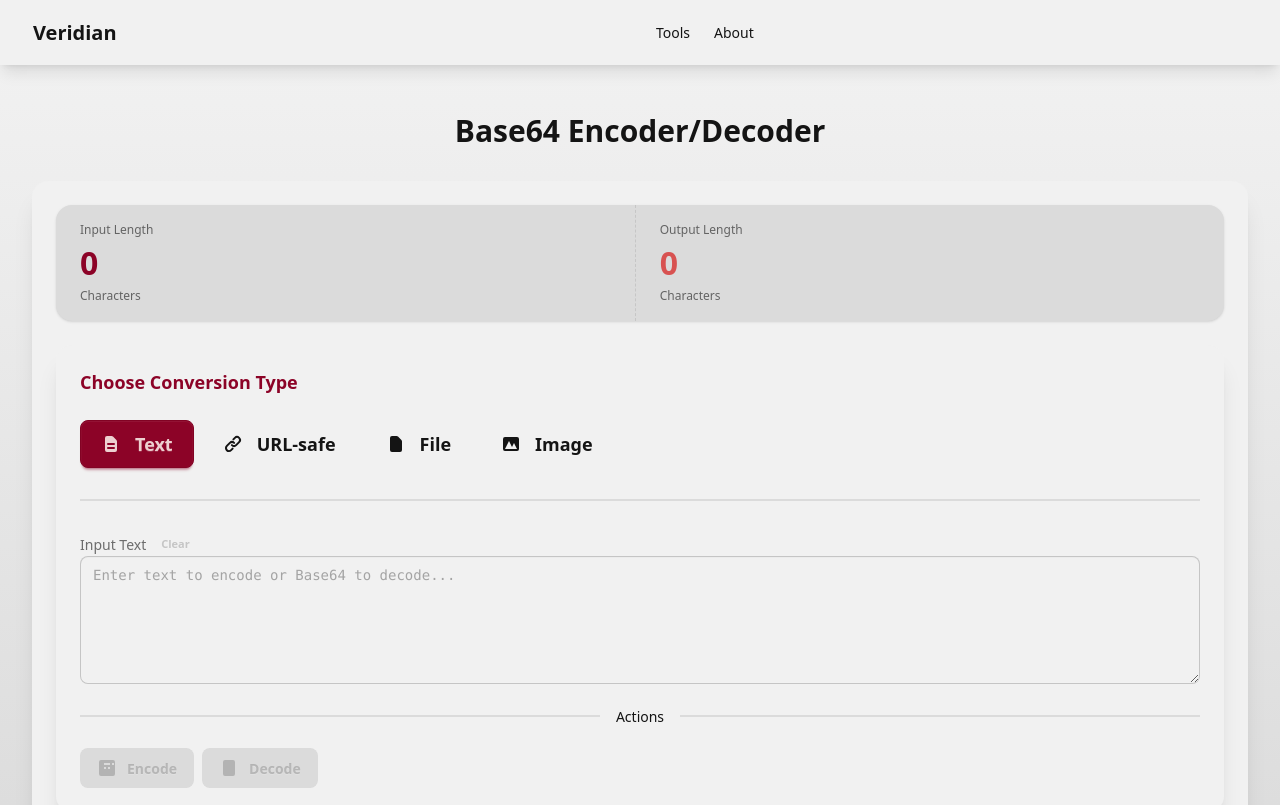
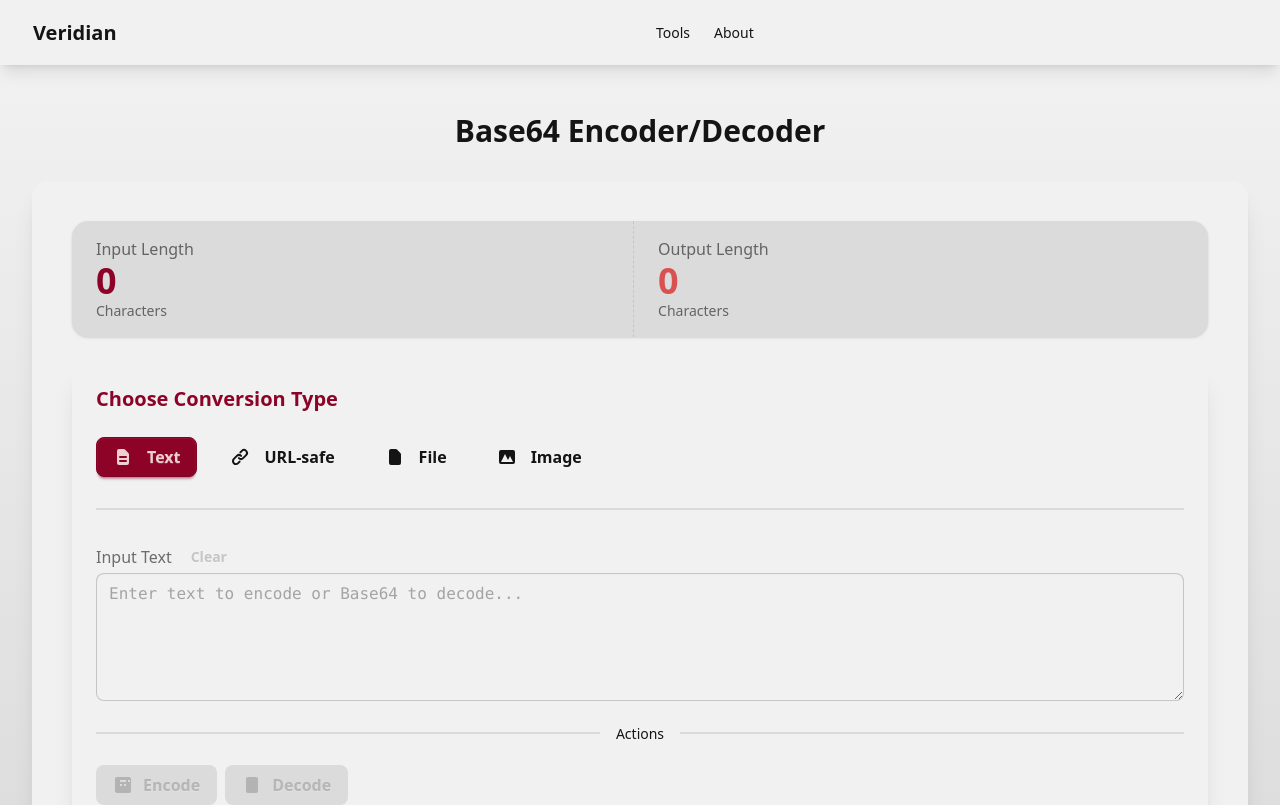
Before and after one commit to RahulSingh225/veridian, a Next.js app: page /tools/base64-utility in a window 1280 px wide. Shown: the top 805 px of the page. Built offline with nearby package versions, Linux system fonts and the light colour scheme.

Commit message:
ui chnages

```diff
--- a/src/app/page.tsx
+++ b/src/app/page.tsx
@@ -131,56 +131,60 @@ export default function Home() {
   return (
     <div className="min-h-screen bg-gradient-to-b from-base-100 to-base-200">
       {/* Hero Section */}
-      <div className="hero py-12 bg-base-200">
-        <div className="hero-content text-center">
-          <div className="max-w-3xl space-y-6">
-            <h1 className="text-5xl font-bold text-base-content">
+      <div className="hero py-6 sm:py-12 bg-base-200">
+        <div className="hero-content text-center px-4">
+          <div className="max-w-3xl space-y-4 sm:space-y-6">
+            <h1 className="text-3xl sm:text-4xl md:text-5xl font-bold text-base-content">
               Welcome to <span className="text-primary">Veridian</span>
             </h1>
-            <p className="text-xl text-base-content/80">
+            <p className="text-lg sm:text-xl text-base-content/80 px-2">
               Your all-in-one platform for powerful online tools. Simplify your workflow with our carefully crafted solutions.
             </p>
 
             {/* Search Bar */}
-            <div className="form-control w-full max-w-xl mx-auto">
-              <div className="input-group">
+            <div className="form-control w-full max-w-xl mx-auto px-4 sm:px-0">
+              <div className="relative">
                 <input
                   type="text"
                   placeholder="Search tools..."
-                  className="input input-bordered w-full"
+                  className="input input-bordered w-full pl-10"
                   value={searchQuery}
                   onChange={(e) => setSearchQuery(e.target.value)}
                 />
-                {/* <button className="btn btn-square btn-primary w-half max-w-xl mx-auto">
-                  <svg xmlns="http://www.w3.org/2000/svg" className="h-6 w-6" fill="none" viewBox="0 0 24 24" stroke="currentColor">
+                <svg
+                  xmlns="http://www.w3.org/2000/svg"
+                  className="h-5 w-5 absolute left-3 top-1/2 transform -translate-y-1/2 text-base-content/50"
+                  fill="none"
+                  viewBox="0 0 24 24"
+                  stroke="currentColor"
+                >
                   <path strokeLinecap="round" strokeLinejoin="round" strokeWidth="2" d="M21 21l-6-6m2-5a7 7 0 11-14 0 7 7 0 0114 0z" />
                 </svg>
-                </button> */}
               </div>
             </div>
 
             {/* Feature Badges */}
-            <div className="flex flex-wrap justify-center gap-4 text-sm pt-4">
-              <span className="badge badge-primary badge-lg">Free to Use</span>
-              <span className="badge badge-primary badge-lg">No Sign-up Required</span>
-              <span className="badge badge-primary badge-lg">Privacy Focused</span>
-              <span className="badge badge-primary badge-lg">Regular Updates</span>
+            <div className="flex flex-wrap justify-center gap-2 sm:gap-4 text-xs sm:text-sm pt-4 px-2">
+              <span className="badge badge-primary badge-md sm:badge-lg">Free to Use</span>
+              <span className="badge badge-primary badge-md sm:badge-lg whitespace-nowrap">No Sign-up Required</span>
+              <span className="badge badge-primary badge-md sm:badge-lg">Privacy Focused</span>
+              <span className="badge badge-primary badge-md sm:badge-lg">Regular Updates</span>
             </div>
           </div>
         </div>
       </div>
 {/* Tools Section */}
-      <div className="max-w-7xl mx-auto px-4 sm:px-6 lg:px-8 py-12">
+      <div className="max-w-7xl mx-auto px-3 sm:px-6 lg:px-8 py-8 sm:py-12">
         {!searchQuery && (
-          <div className="mb-12">
-            <h2 className="text-2xl font-bold text-center mb-6 text-base-content">
+          <div className="mb-8 sm:mb-12">
+            <h2 className="text-xl sm:text-2xl font-bold text-center mb-4 sm:mb-6 text-base-content px-2">
               Browse by Category
             </h2>
-            <div className="flex flex-wrap justify-center gap-3 max-w-4xl mx-auto">
+            <div className="flex flex-wrap justify-center gap-2 sm:gap-3 max-w-4xl mx-auto px-2">
               {Object.keys(categories).map((category) => (
                 <button
                   key={category}
-                  className={`btn btn-sm md:btn-md transition-all duration-200 ${
+                  className={`btn btn-xs sm:btn-sm md:btn-md transition-all duration-200 ${
                     activeCategory === category
                       ? 'btn-primary shadow-lg scale-105'
                       : 'btn-outline btn-primary hover:scale-105'
@@ -204,26 +208,26 @@ export default function Home() {
           </div>
         )}
 
-        <div className="grid grid-cols-1 md:grid-cols-2 lg:grid-cols-3 gap-6">
+        <div className="grid grid-cols-1 sm:grid-cols-2 lg:grid-cols-3 gap-3 sm:gap-4 lg:gap-6">
           {displayTools.map((tool) => (
             <Link
               key={tool.slug}
               href={`/tools/${tool.slug}`}
               className="block transform hover:scale-105 transition-transform duration-200"
             >
-              <div className="card bg-base-100 shadow-xl hover:shadow-2xl transition-shadow border border-base-300 hover:border-primary h-full">
-                <div className="card-body">
-                  <div className="flex items-center gap-3 mb-3">
-                    <div className="text-2xl text-primary">{tool.icon}</div>
-                    <h3 className="card-title text-xl font-semibold text-base-content">
+              <div className="card bg-base-100 shadow-lg hover:shadow-xl transition-shadow border border-base-300 hover:border-primary h-full">
+                <div className="card-body p-4 sm:p-6">
+                  <div className="flex items-center gap-2 sm:gap-3 mb-2 sm:mb-3">
+                    <div className="text-xl sm:text-2xl text-primary">{tool.icon}</div>
+                    <h3 className="card-title text-lg sm:text-xl font-semibold text-base-content line-clamp-1">
                       {tool.title}
                     </h3>
                   </div>
-                  <p className="text-base-content/70">
+                  <p className="text-sm sm:text-base text-base-content/70 line-clamp-2 sm:line-clamp-3">
                     {tool.description}
                   </p>
-                  <div className="card-actions justify-end mt-4">
-                    <button className="btn btn-ghost btn-sm">
+                  <div className="card-actions justify-end mt-3 sm:mt-4">
+                    <button className="btn btn-ghost btn-xs sm:btn-sm">
                       Try Now →
                     </button>
                   </div>
@@ -235,30 +239,32 @@ export default function Home() {
 
         {/* Quick Links for Most Used Tools */}
         {!searchQuery && activeCategory === 'Popular' && (
-          <div className="flex flex-wrap justify-center gap-4 mt-12">
-            <h3 className="w-full text-center text-xl font-semibold mb-4">Quick Access</h3>
+          <div className="flex flex-wrap justify-center gap-2 sm:gap-4 mt-8 sm:mt-12 px-2">
+            <h3 className="w-full text-center text-lg sm:text-xl font-semibold mb-3 sm:mb-4">Quick Access</h3>
+            <div className="flex flex-wrap justify-center gap-2 sm:gap-3">
               {getCategoryTools('Popular').slice(0, 4).map((tool) => (
                 <Link
                   key={`quick-${tool.slug}`}
                   href={`/tools/${tool.slug}`}
-                className="btn btn-outline btn-primary"
+                  className="btn btn-outline btn-primary btn-sm sm:btn-md whitespace-nowrap"
                 >
-                {tool.icon} {tool.title}
+                  <span className="hidden sm:inline">{tool.icon}</span> {tool.title}
                 </Link>
               ))}
+            </div>
           </div>
         )}
 
         {/* Coming Soon Notice */}
-        <div className="text-center mt-16">
-          <div className="max-w-md mx-auto p-4 bg-base-100 rounded-lg shadow-lg border border-base-300">
-            <h3 className="font-semibold text-lg mb-2">🚀 Coming Soon</h3>
-            <p className="text-base-content/70">
+        <div className="text-center mt-12 sm:mt-16 px-4">
+          <div className="max-w-md mx-auto p-4 sm:p-6 bg-base-100 rounded-lg shadow-lg border border-base-300">
+            <h3 className="font-semibold text-base sm:text-lg mb-2">🚀 Coming Soon</h3>
+            <p className="text-sm sm:text-base text-base-content/70">
               We're constantly adding new tools and features.
               Have a suggestion? Let us know!
             </p>
             <button
-              className="btn btn-ghost btn-sm mt-2"
+              className="btn btn-ghost btn-sm mt-3"
               onClick={() => (document.getElementById('suggestion_modal') as HTMLDialogElement)?.showModal()}
             >
               Suggest a Tool
--- a/src/components/Base64Utility.tsx
+++ b/src/components/Base64Utility.tsx
@@ -136,70 +136,70 @@ export default function Base64Utility() {
   };
 
   return (
-    <div className="flex flex-col gap-6">
-      <div className="stats shadow bg-base-200">
-        <div className="stat">
-          <div className="stat-title">Input Length</div>
-          <div className="stat-value text-primary">{input.length}</div>
-          <div className="stat-desc">Characters</div>
+    <div className="flex flex-col gap-4 sm:gap-6 p-2 sm:p-4">
+      <div className="stats shadow bg-base-200 stats-vertical sm:stats-horizontal">
+        <div className="stat py-2 sm:py-4">
+          <div className="stat-title text-sm sm:text-base">Input Length</div>
+          <div className="stat-value text-primary text-2xl sm:text-4xl">{input.length}</div>
+          <div className="stat-desc text-xs sm:text-sm">Characters</div>
         </div>
-        <div className="stat">
-          <div className="stat-title">Output Length</div>
-          <div className="stat-value text-secondary">{output.length}</div>
-          <div className="stat-desc">Characters</div>
+        <div className="stat py-2 sm:py-4">
+          <div className="stat-title text-sm sm:text-base">Output Length</div>
+          <div className="stat-value text-secondary text-2xl sm:text-4xl">{output.length}</div>
+          <div className="stat-desc text-xs sm:text-sm">Characters</div>
         </div>
       </div>
 
-      <div className="card bg-base-100 shadow-xl">
-        <div className="card-body p-6">
-          <h2 className="card-title mb-4 text-primary">Choose Conversion Type</h2>
-          <div className="flex flex-col sm:flex-row gap-4 sm:gap-2 w-full">
+      <div className="card bg-base-100 shadow-lg sm:shadow-xl">
+        <div className="card-body p-3 sm:p-6">
+          <h2 className="card-title mb-2 sm:mb-4 text-primary text-lg sm:text-xl">Choose Conversion Type</h2>
+          <div className="flex flex-col sm:flex-row gap-2 sm:gap-4 w-full">
             <div className="tooltip tooltip-bottom w-full sm:w-auto" data-tip="Convert plain text to/from Base64">
               <button
                 role="tab"
-                className={`btn btn-lg w-full sm:w-auto ${tab === 'text' ? 'btn-primary' : 'btn-ghost'}`}
+                className={`btn btn-sm sm:btn-md w-full sm:w-auto ${tab === 'text' ? 'btn-primary' : 'btn-ghost'}`}
                 onClick={() => setTab('text')}
               >
-                <svg xmlns="http://www.w3.org/2000/svg" className="h-5 w-5 mr-2" viewBox="0 0 20 20" fill="currentColor">
+                <svg xmlns="http://www.w3.org/2000/svg" className="h-4 w-4 sm:h-5 sm:w-5 mr-1 sm:mr-2" viewBox="0 0 20 20" fill="currentColor">
                   <path fillRule="evenodd" d="M4 4a2 2 0 012-2h4.586A2 2 0 0112 2.586L15.414 6A2 2 0 0116 7.414V16a2 2 0 01-2 2H6a2 2 0 01-2-2V4zm2 6a1 1 0 011-1h6a1 1 0 110 2H7a1 1 0 01-1-1zm1 3a1 1 0 100 2h6a1 1 0 100-2H7z" clipRule="evenodd"/>
                 </svg>
-                Text
+                <span className="text-sm sm:text-base">Text</span>
               </button>
             </div>
             <div className="tooltip tooltip-bottom w-full sm:w-auto" data-tip="URL-safe Base64 encoding without special characters">
               <button
                 role="tab"
-                className={`btn btn-lg w-full sm:w-auto ${tab === 'url-safe' ? 'btn-primary' : 'btn-ghost'}`}
+                className={`btn btn-sm sm:btn-md w-full sm:w-auto ${tab === 'url-safe' ? 'btn-primary' : 'btn-ghost'}`}
                 onClick={() => setTab('url-safe')}
               >
-                <svg xmlns="http://www.w3.org/2000/svg" className="h-5 w-5 mr-2" viewBox="0 0 20 20" fill="currentColor">
+                <svg xmlns="http://www.w3.org/2000/svg" className="h-4 w-4 sm:h-5 sm:w-5 mr-1 sm:mr-2" viewBox="0 0 20 20" fill="currentColor">
                   <path fillRule="evenodd" d="M12.586 4.586a2 2 0 112.828 2.828l-3 3a2 2 0 01-2.828 0 1 1 0 00-1.414 1.414 4 4 0 005.656 0l3-3a4 4 0 00-5.656-5.656l-1.5 1.5a1 1 0 101.414 1.414l1.5-1.5zm-5 5a2 2 0 012.828 0 1 1 0 101.414-1.414 4 4 0 00-5.656 0l-3 3a4 4 0 105.656 5.656l1.5-1.5a1 1 0 10-1.414-1.414l-1.5 1.5a2 2 0 11-2.828-2.828l3-3z" clipRule="evenodd"/>
                 </svg>
-                URL-safe
+                <span className="text-sm sm:text-base">URL-safe</span>
               </button>
             </div>
             <div className="tooltip tooltip-bottom w-full sm:w-auto" data-tip="Convert any file to/from Base64">
               <button
                 role="tab"
-                className={`btn btn-lg w-full sm:w-auto ${tab === 'file' ? 'btn-primary' : 'btn-ghost'}`}
+                className={`btn btn-sm sm:btn-md w-full sm:w-auto ${tab === 'file' ? 'btn-primary' : 'btn-ghost'}`}
                 onClick={() => setTab('file')}
               >
-                <svg xmlns="http://www.w3.org/2000/svg" className="h-5 w-5 mr-2" viewBox="0 0 20 20" fill="currentColor">
+                <svg xmlns="http://www.w3.org/2000/svg" className="h-4 w-4 sm:h-5 sm:w-5 mr-1 sm:mr-2" viewBox="0 0 20 20" fill="currentColor">
                   <path fillRule="evenodd" d="M4 4a2 2 0 012-2h4.586A2 2 0 0112 2.586L15.414 6A2 2 0 0116 7.414V16a2 2 0 01-2 2H6a2 2 0 01-2-2V4z" clipRule="evenodd"/>
                 </svg>
-                File
+                <span className="text-sm sm:text-base">File</span>
               </button>
             </div>
             <div className="tooltip tooltip-bottom w-full sm:w-auto" data-tip="Convert images with preview support">
               <button
                 role="tab"
-                className={`btn btn-lg w-full sm:w-auto ${tab === 'image' ? 'btn-primary' : 'btn-ghost'}`}
+                className={`btn btn-sm sm:btn-md w-full sm:w-auto ${tab === 'image' ? 'btn-primary' : 'btn-ghost'}`}
                 onClick={() => setTab('image')}
               >
-                <svg xmlns="http://www.w3.org/2000/svg" className="h-5 w-5 mr-2" viewBox="0 0 20 20" fill="currentColor">
+                <svg xmlns="http://www.w3.org/2000/svg" className="h-4 w-4 sm:h-5 sm:w-5 mr-1 sm:mr-2" viewBox="0 0 20 20" fill="currentColor">
                   <path fillRule="evenodd" d="M4 3a2 2 0 00-2 2v10a2 2 0 002 2h12a2 2 0 002-2V5a2 2 0 00-2-2H4zm12 12H4l4-8 3 6 2-4 3 6z" clipRule="evenodd"/>
                 </svg>
-                Image
+                <span className="text-sm sm:text-base">Image</span>
               </button>
             </div>
           </div>
@@ -209,20 +209,20 @@ export default function Base64Utility() {
           {tab !== 'file' && tab !== 'image' ? (
             <div className="form-control w-full">
               <div className="label">
-                <span className="label-text">Input Text</span>
+                <span className="label-text text-sm sm:text-base">Input Text</span>
                 <span className="label-text-alt">
                   <button
-                    className="btn btn-xs btn-ghost"
+                    className="btn btn-xs sm:btn-sm btn-ghost"
                     onClick={() => setInput('')}
                     disabled={!input}
                   >
-                    Clear
+                    <span className="text-xs sm:text-sm">Clear</span>
                   </button>
                 </span>
               </div>
               <textarea
                 placeholder={tab === 'text' || tab === 'url-safe' ? 'Enter text to encode or Base64 to decode...' : 'Enter Base64 string...'}
-                className="textarea textarea-bordered w-full h-32 font-mono text-base-content/70"
+                className="textarea textarea-bordered w-full h-24 sm:h-32 font-mono text-sm sm:text-base text-base-content/70"
                 value={input}
                 onChange={(e: React.ChangeEvent<HTMLTextAreaElement>) => setInput(e.target.value)}
               />
@@ -230,14 +230,14 @@ export default function Base64Utility() {
           ) : (
             <div className="form-control w-full">
               <div className="label">
-                <span className="label-text">Select File</span>
+                <span className="label-text text-sm sm:text-base">Select File</span>
                 {file && (
                   <span className="label-text-alt">
                     <button
-                      className="btn btn-xs btn-ghost"
+                      className="btn btn-xs sm:btn-sm btn-ghost"
                       onClick={() => setFile(null)}
                     >
-                      Clear
+                      <span className="text-xs sm:text-sm">Clear</span>
                     </button>
                   </span>
                 )}
@@ -246,11 +246,11 @@ export default function Base64Utility() {
                 type="file"
                 accept={tab === 'image' ? 'image/*' : '*/*'}
                 onChange={(e: React.ChangeEvent<HTMLInputElement>) => setFile(e.target.files?.[0] || null)}
-                className="file-input file-input-bordered w-full"
+                className="file-input file-input-bordered file-input-sm sm:file-input-md w-full text-sm sm:text-base"
               />
               {file && (
                 <div className="label">
-                  <span className="label-text-alt text-success">Selected: {file.name}</span>
+                  <span className="label-text-alt text-success text-xs sm:text-sm">Selected: {file.name}</span>
                 </div>
               )}
             </div>
@@ -258,30 +258,30 @@ export default function Base64Utility() {
 
           <div className="divider">Actions</div>
 
-          <div className="flex flex-wrap gap-2">
+          <div className="flex flex-col sm:flex-row gap-2">
             <button
-              className={`btn btn-primary ${loading ? 'loading' : ''}`}
+              className={`btn btn-primary btn-sm sm:btn-md w-full sm:w-auto ${loading ? 'loading' : ''}`}
               onClick={tab === 'text' || tab === 'url-safe' ? handleTextEncode : handleFileEncode}
               disabled={loading || (!input && !file)}
             >
               {!loading && (
-                <svg xmlns="http://www.w3.org/2000/svg" className="h-5 w-5 mr-1" viewBox="0 0 20 20" fill="currentColor">
+                <svg xmlns="http://www.w3.org/2000/svg" className="h-4 w-4 sm:h-5 sm:w-5 mr-1" viewBox="0 0 20 20" fill="currentColor">
                   <path fillRule="evenodd" d="M4 2a2 2 0 00-2 2v12a2 2 0 002 2h12a2 2 0 002-2V4a2 2 0 00-2-2H4zm3 3h6v2H7V5zm8 0h2v2h-2V5zM7 9h2v2H7V9zm4 0h2v2h-2V9z" clipRule="evenodd"/>
                 </svg>
               )}
-              Encode
+              <span className="text-sm sm:text-base">Encode</span>
             </button>
             <button
-              className={`btn btn-primary ${loading ? 'loading' : ''}`}
+              className={`btn btn-primary btn-sm sm:btn-md w-full sm:w-auto ${loading ? 'loading' : ''}`}
               onClick={tab === 'text' || tab === 'url-safe' ? handleTextDecode : handleFileDecode}
               disabled={loading || (!input && !file)}
             >
               {!loading && (
-                <svg xmlns="http://www.w3.org/2000/svg" className="h-5 w-5 mr-1" viewBox="0 0 20 20" fill="currentColor">
+                <svg xmlns="http://www.w3.org/2000/svg" className="h-4 w-4 sm:h-5 sm:w-5 mr-1" viewBox="0 0 20 20" fill="currentColor">
                   <path d="M4 4a2 2 0 012-2h8a2 2 0 012 2v12a2 2 0 01-2 2H6a2 2 0 01-2-2V4zm4 0h8v2H8V4zm0 4h8v2H8V8zm0 4h4v2H8v-2z"/>
                 </svg>
               )}
-              Decode
+              <span className="text-sm sm:text-base">Decode</span>
             </button>
 
             {(tab === 'file' || tab === 'image') && (
@@ -339,10 +339,10 @@ export default function Base64Utility() {
           {output && (
             <div className="form-control w-full">
               <label className="label">
-                <span className="label-text">Output</span>
+                <span className="label-text text-sm sm:text-base">Output</span>
               </label>
               <textarea
-                className="textarea textarea-bordered w-full h-32 font-mono"
+                className="textarea textarea-bordered w-full h-24 sm:h-32 font-mono text-sm sm:text-base"
                 value={output}
                 readOnly
               />
@@ -351,16 +351,18 @@ export default function Base64Utility() {
           {preview && (
             <div className="form-control w-full">
               <label className="label">
-      <span className="label-text">Preview</span>
+                <span className="label-text text-sm sm:text-base">Preview</span>
               </label>
-    <div className="card bg-base-200 p-4">
+              <div className="card bg-base-200 p-2 sm:p-4">
+                <div className="relative w-full h-[200px] sm:h-[300px]">
                   <Image
                     src={preview}
                     alt="Preview"
-        className="max-w-full h-auto rounded-lg"
-        width={500}
-        height={300}
+                    className="rounded-lg object-contain"
+                    fill
+                    sizes="(max-width: 640px) 100vw, 500px"
                   />
+                </div>
               </div>
             </div>
           )}
```
Also changed, not shown: src/components/JsonFormatter.tsx (+11 -9 lines), src/components/RegexTester.tsx (+20 -21 lines). Lines whose indentation alone changed are shown as unchanged.
